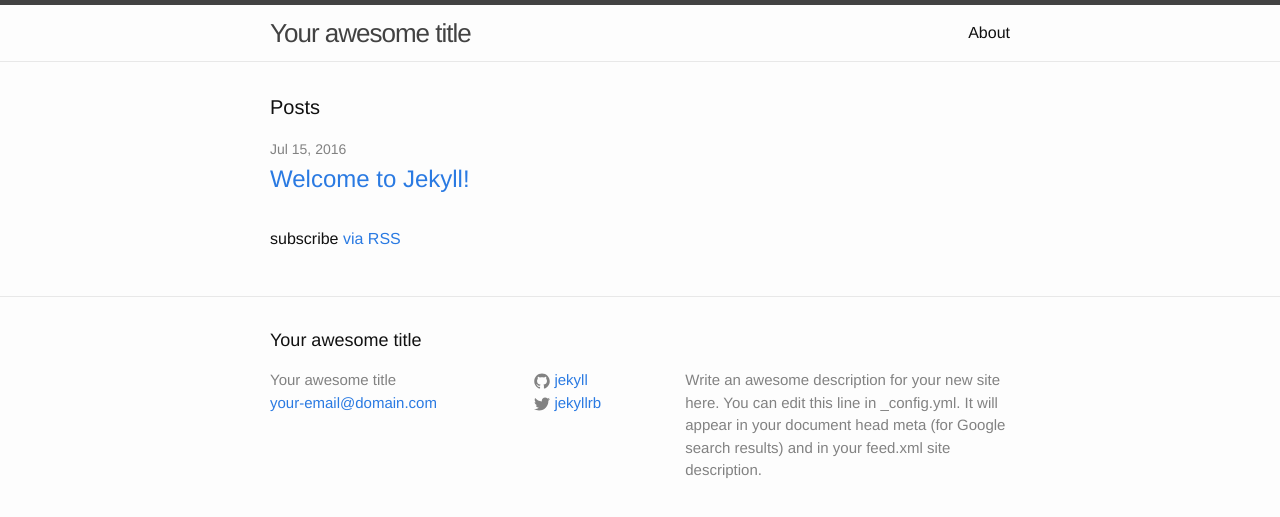
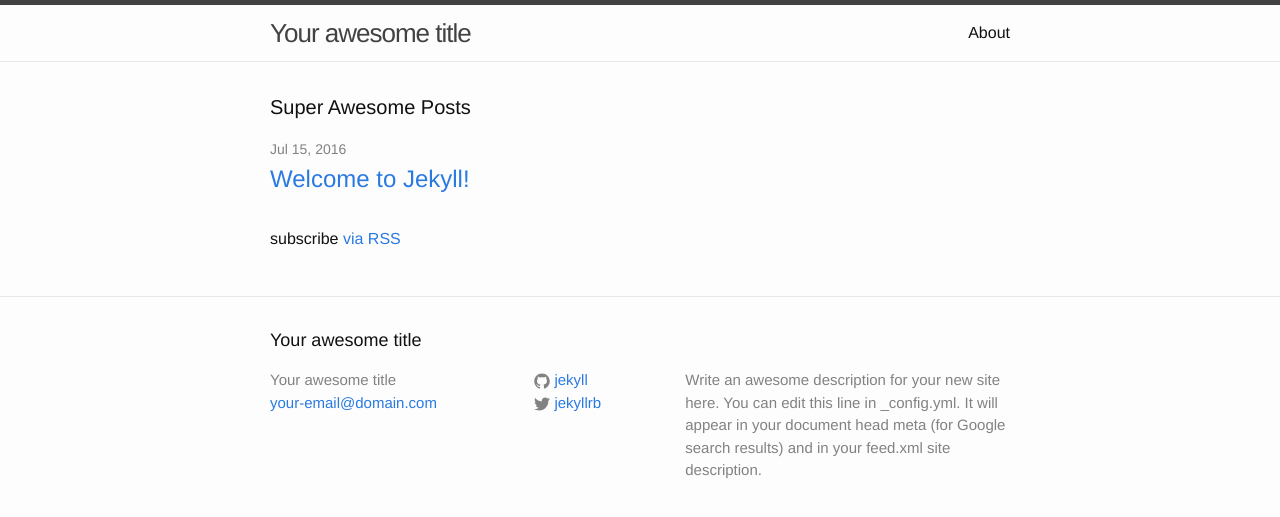
Before and after one commit to thisisanexparrot/thisisanexparrot.github.io, a Jekyll site: the page built from index.html, in a window 1280 px wide. Shown: the top 517 px of the page. Built offline with Jekyll 4.4.1, drawn with Linux system fonts in a browser that asks for light colours.

Commit message:
Update index.html

```diff
--- a/index.html
+++ b/index.html
@@ -4,7 +4,7 @@
 
 <div class="home">
 
-  <h1 class="page-heading">Posts</h1>
+  <h1 class="page-heading">Super Awesome Posts</h1>
 
   <ul class="post-list">
     {% for post in site.posts %}
```
